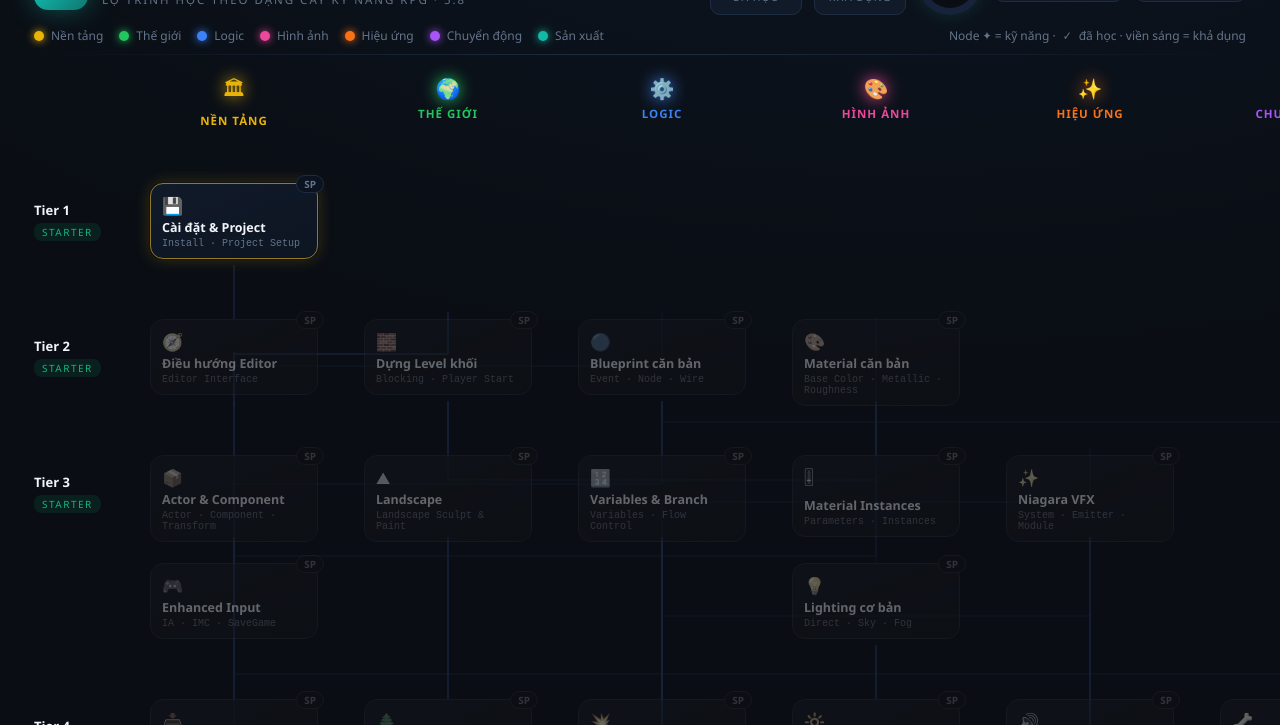
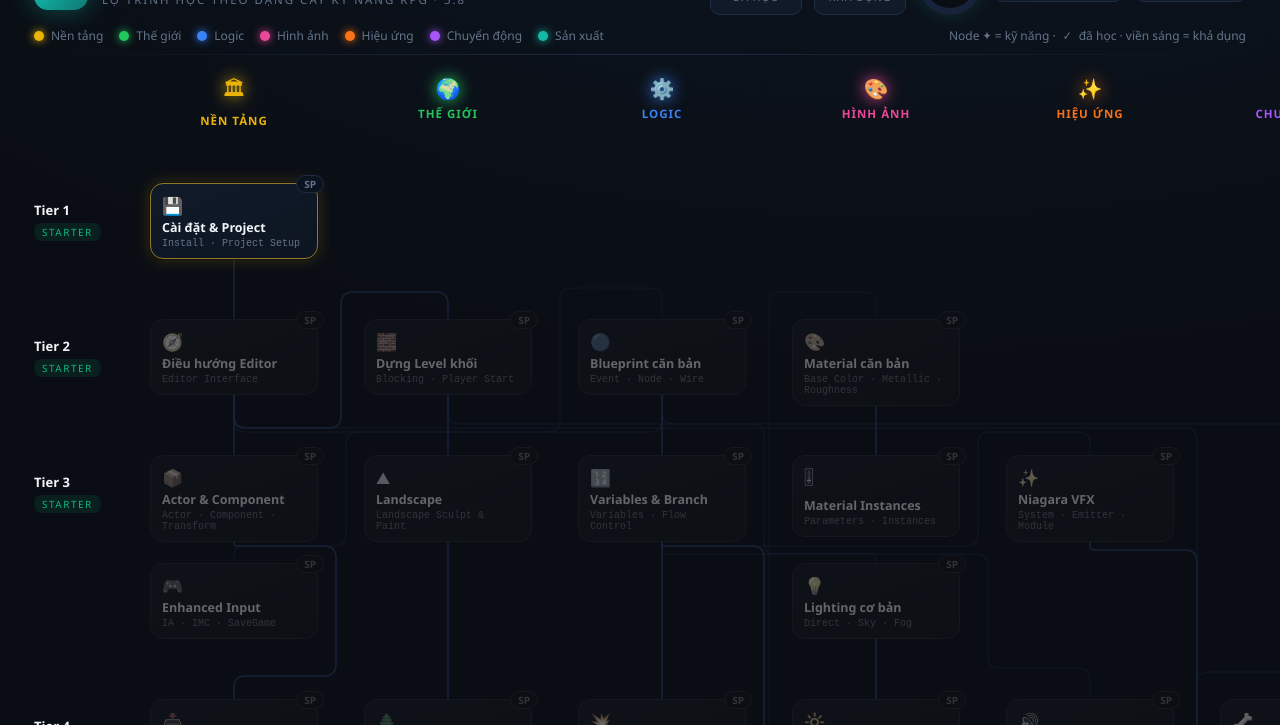
Before and after one commit to hieubqdsm/unreal-study, a plain HTML site: page unreal-skill-tree.html in a window 1280 px wide. Shown: the part 75-800 px from the top of the page. Drawn offline with Linux system fonts and the light colour scheme.

Commit message:
Sửa lỗi vẽ edge trong skill tree: line lòi/lơ lửng khi hover
Nguyên nhân:
1. Công thức bezier cũ giả định node nguồn luôn nằm trên node đích — 6 edge
   vi phạm (editor→blocking/bpb cùng tier, content→mat ngược 2 tier, bpvar→niagara,
   content→skel, bpfunc→package) vẽ thành vòng hook lòi xuống và đoạn cuối
   đi lên bị node khác che nên nhìn như 'không nối vào đâu'
2. Hành lang ngang đặt ở trung điểm source-target vô tình cắt xuyên 14 edge
   khác qua thân các node đứng giữa (vd bpb→input xuyên bpvar)
3. Endpoint neo theo hằng NH=82 trong khi thẻ render cao thật 75/86/90px —
   line đâm xuyên đáy thẻ cao hoặc hở 7px với thẻ thấp

Fix: thay toàn bộ thuật toán vẽ bằng định tuyến trực giao qua các khe luôn
trống (khe giữa 2 hàng trong band 2 hàng, khe giữa 2 band, gutter giữa các
nhánh), neo endpoint theo kích thước DOM thật của thẻ, bo góc 12px, jitter
để line không chồng nhau. Kiểm chứng: 44 edge, 0 node bị xuyên, 0 endpoint
lệch, 40 node không đè nhau.

```diff
--- a/unreal-skill-tree.html
+++ b/unreal-skill-tree.html
@@ -418,36 +418,7 @@ function build(){
     stage.appendChild(el);
   });
 
-  // edges svg
-  const svg = document.createElementNS("http://www.w3.org/2000/svg", "svg");
-  svg.setAttribute("class", "edges");
-  svg.setAttribute("width", maxX); svg.setAttribute("height", maxY);
-  let eIdx = 0;
-  NODES.forEach(n => (n.req||[]).forEach(r => {
-    const p = nodeOf(r), a = pos(p), b = pos(n);
-    const x1 = a.x + NW/2, y1 = a.y + NH, x2 = b.x + NW/2, y2 = b.y;
-    let d;
-    if (p.lane === n.lane) {
-      const my = (y1+y2)/2;
-      d = `M${x1},${y1} C${x1},${my} ${x2},${my} ${x2},${y2}`;
-    } else {
-      // hành lang ngang giữa 2 tier, lệch nhẹ mỗi line để không chồng
-      const jit = ((eIdx % 4) - 1.5) * 4;
-      const ym = (y1 + y2) / 2 + jit;
-      const r_ = 12;
-      d = `M${x1},${y1} C${x1},${y1+r_*2} ${x1},${ym-r_} ${x1},${ym} L${x2},${ym} C${x2},${ym-r_} ${x2},${y2-r_*2} ${x2},${y2}`;
-    }
-    eIdx++;
-    const path = document.createElementNS("http://www.w3.org/2000/svg", "path");
-    path.setAttribute("d", d);
-    const laneDist = Math.abs(LANES.findIndex(l=>l.id===p.lane) - LANES.findIndex(l=>l.id===n.lane));
-    path.setAttribute("class", "edge" + (laneDist >= 2 ? " far" : ""));
-    path.dataset.from = r; path.dataset.to = n.id;
-    svg.appendChild(path);
-  }));
-  stage.appendChild(svg);
-
-  // nodes
+  // nodes (tạo TRƯỚC để đo kích thước thẻ thật — thẻ cao 75/86/90px tuỳ tên, khác hằng NH)
   NODES.forEach(n => {
     const p = pos(n);
     const el = document.createElement("div");
@@ -462,6 +433,71 @@ function build(){
     el.onmouseleave = () => focusEdges(n.id, false);
     stage.appendChild(el);
   });
+  const box = id => { const el = document.getElementById("node-" + id);
+    return { x: el.offsetLeft, y: el.offsetTop, w: el.offsetWidth, h: el.offsetHeight }; };
+
+  // edges svg — định tuyến trực giao qua các "khe" luôn trống:
+  //  • khe ngang: giữa 2 hàng của band 2 hàng (rowGap) hoặc giữa 2 band (interGap)
+  //  • khe dọc:   gutter giữa 2 nhánh (cột node không bao giờ vào gutter)
+  // mọi đoạn của path nằm gọn trong khe nên không xuyên/cắt bất kỳ node nào.
+  const svg = document.createElementNS("http://www.w3.org/2000/svg", "svg");
+  svg.setAttribute("class", "edges");
+  svg.setAttribute("width", maxX); svg.setAttribute("height", maxY);
+  const colX = li => PAD_X + li * (NW + GX);
+  const gutterNear = (dstLi, srcLi) => {
+    const gl = colX(dstLi) - GX/2, gr = colX(dstLi) + NW + GX/2;   // gutter trái/phải của cột đích
+    return Math.abs(gl - colX(srcLi)) <= Math.abs(gr - colX(srcLi)) ? gl : gr;
+  };
+  const R = 12;
+  const rounded = pts => {
+    let s = `M${pts[0][0]},${pts[0][1]}`;
+    for (let i = 1; i < pts.length - 1; i++) {
+      const [px, py] = pts[i-1], [cx, cy] = pts[i], [nx, ny] = pts[i+1];
+      const l1 = Math.hypot(cx-px, cy-py), l2 = Math.hypot(nx-cx, ny-cy);
+      const r = Math.min(R, l1/2, l2/2);
+      s += ` L${cx-(cx-px)/l1*r},${cy-(cy-py)/l1*r} Q${cx},${cy} ${cx+(nx-cx)/l2*r},${cy+(ny-cy)/l2*r}`;
+    }
+    return s + ` L${pts[pts.length-1][0]},${pts[pts.length-1][1]}`;
+  };
+  const rowGap   = t => bandTop[t] + ROW_H - 13;   // khe 26px giữa hàng 0 và hàng 1 của band t
+  const interGap = t => bandTop[t] - 27;           // khe ~54px giữa band t-1 và band t
+  let eIdx = 0;
+  NODES.forEach(n => (n.req||[]).forEach(r => {
+    const p = nodeOf(r), a = pos(p), b = pos(n), ra = box(r), rb = box(n.id);
+    const liS = LANES.findIndex(l=>l.id===p.lane), liT = LANES.findIndex(l=>l.id===n.lane);
+    const xS = ra.x + ra.w/2, yBot = ra.y + ra.h, xT = rb.x + rb.w/2, yTop = rb.y;
+    const jit = ((eIdx % 3) - 1) * 4;
+    // khe xuất phát: ngay dưới nguồn (khe hàng nếu có node hàng dưới, không thì khe band)
+    const hExit  = (slotInTier[p.id] === 0 && bandRows[p.t] >= 2 ? rowGap(p.t) : interGap(p.t + 1)) + jit;
+    // khe vào đích: trên đỉnh đích (khe hàng nếu đích là hàng dưới, không thì khe band)
+    const hEntry = (slotInTier[n.id] === 1 ? rowGap(n.t) : interGap(n.t)) - jit;
+    const colClear = !NODES.some(m => {
+      if (m.lane !== p.lane || m.id === p.id || m.id === n.id) return false;
+      const mp = pos(m), mb = box(m.id);
+      return Math.abs(mp.x - a.x) < 1 && mb.y < Math.max(yBot, yTop) + 1 && mb.y + mb.h > Math.min(yBot, yTop) - 1;
+    });
+    let d;
+    if (liS === liT && yTop > yBot && colClear) {
+      const my = (yBot + yTop)/2;                                    // S-curve dọc như cũ, không có gì chắn giữa
+      d = `M${xS},${yBot} C${xS},${my} ${xT},${my} ${xT},${yTop}`;
+    } else if (liS !== liT && Math.abs(hExit - hEntry) < 8) {
+      const y = (hExit + hEntry) / 2;                                // chữ Z: xuống – ngang khe – xuống
+      d = rounded([[xS, yBot], [xS, y], [xT, y], [xT, yTop]]);
+    } else {
+      const g0 = liS === liT ? a.x + NW + GX/2 : gutterNear(liT, liS);
+      const g = g0 + ((eIdx % 3) - 1) * 5;   // lệch nhẹ trong gutter để line dài không chồng nhau
+      d = rounded([[xS, yBot], [xS, hExit], [g, hExit], [g, hEntry], [xT, hEntry], [xT, yTop]]);
+    }
+    eIdx++;
+    const path = document.createElementNS("http://www.w3.org/2000/svg", "path");
+    path.setAttribute("d", d);
+    const laneDist = Math.abs(LANES.findIndex(l=>l.id===p.lane) - LANES.findIndex(l=>l.id===n.lane));
+    path.setAttribute("class", "edge" + (laneDist >= 2 ? " far" : ""));
+    path.dataset.from = r; path.dataset.to = n.id;
+    svg.appendChild(path);
+  }));
+  // svg phải nằm TRƯỚC node trong DOM để node đè lên line
+  stage.insertBefore(svg, stage.querySelector(".node"));
   refresh();
 }
 
```
